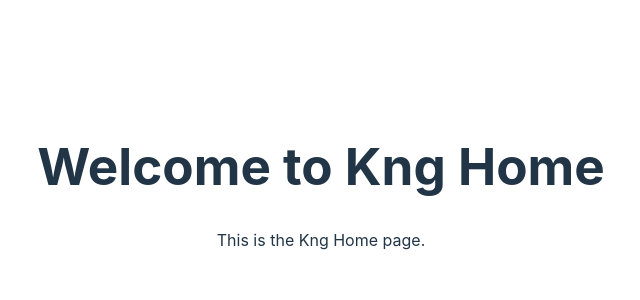
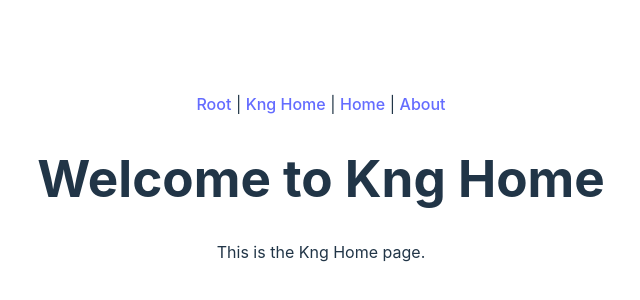
Before and after one commit to mahafun/my-cicd-apps, a React (Vite) app: page /kng-home in a window 1280 px wide. Shown: the part 214-514 px from the top of the page, without its empty margins (319-959 px from the left). Built offline with nearby package versions, Linux system fonts and the light colour scheme.

Commit message:
feat: add navigation links to App component

```diff
--- a/src/App.jsx
+++ b/src/App.jsx
@@ -17,6 +17,10 @@ function App() {
 
   return (
     <Router>
+      <nav>
+        <Link to="/">Root</Link> | <Link to="/kng-home">Kng Home</Link> | <Link to="/home">Home</Link> | <Link to="/about">About</Link>
+      </nav>
+
       <Routes>
         <Route path="/kng-home" element={<KngHome />} />
         <Route path="/" element={
```
